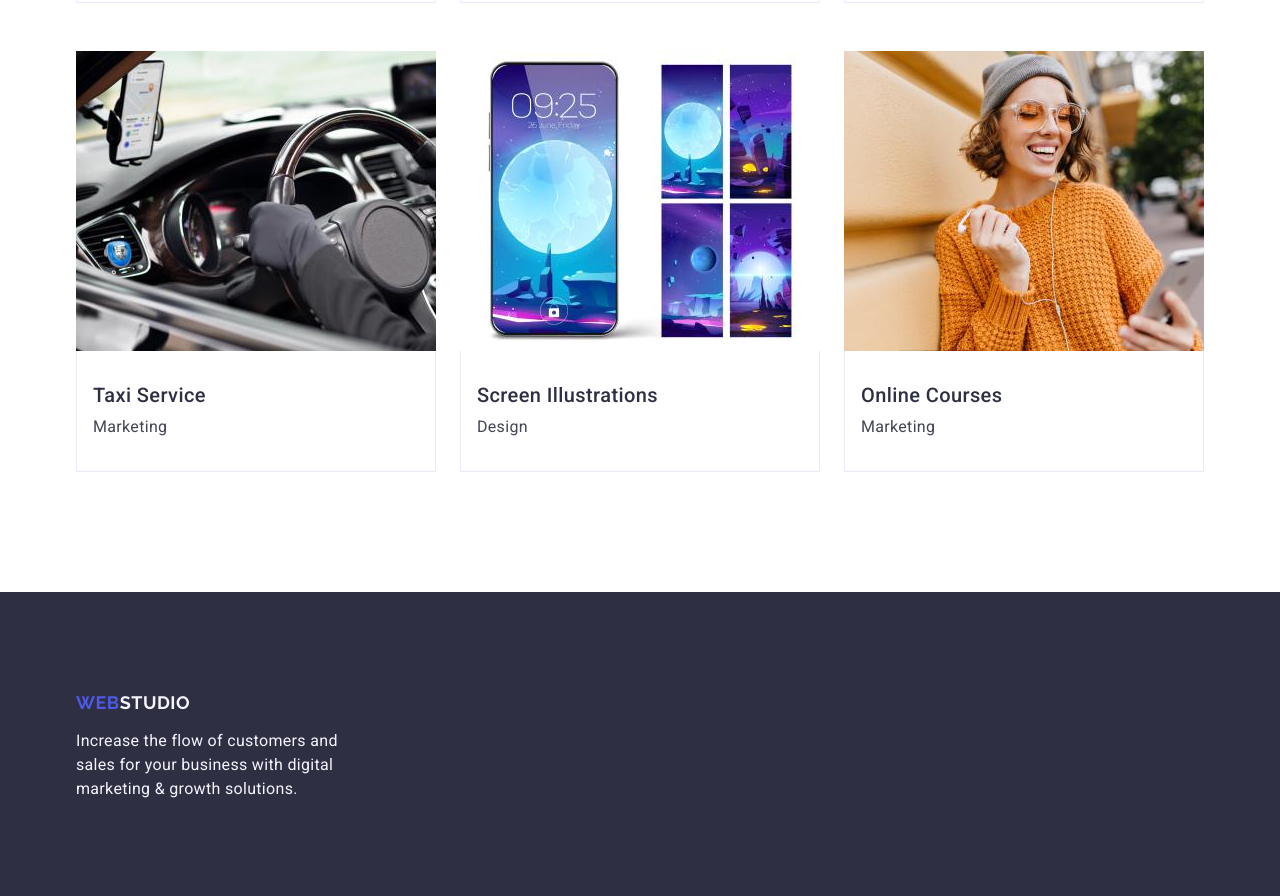
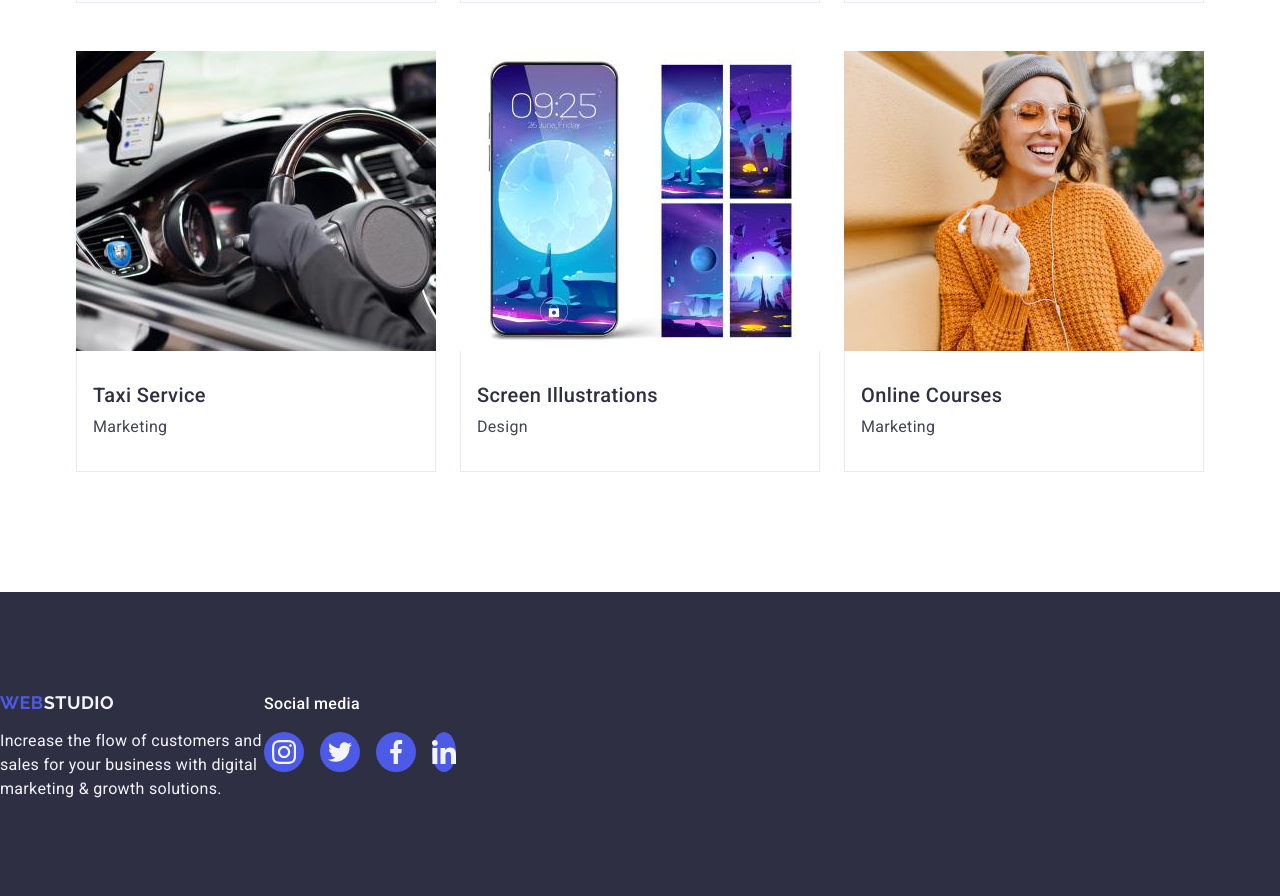
Before and after one commit to Zuzannabujak/goit-markup-hw-04, a plain HTML site: page index.html in a window 1280 px wide. Shown: the part 2583-3479 px from the top of the page. Drawn offline with nearby package versions, Linux system fonts and the light colour scheme; files whose address does not match are found by name.

Commit message:
Update index.html

```diff
--- a/index.html
+++ b/index.html
@@ -359,9 +359,44 @@
                 </section>
             </main>
             <footer class="footer">
-                <div class="container">
+                <div class="foot-container">
+                    <div clas="foot-div">
                 <a href="./index.html" class="logo">Web<span class="logostudio-two">Studio</span></a>
                 <p class="footer-description">Increase the flow of customers and sales for your business with digital marketing & growth solutions.</p>
+            </div>
+            <div class="foot-icon">
+                <p class="socialmedia-paragraph">Social media</p>
+                <ul class="socialmedia-two">
+                    <li class="socialmedia-two-item">
+                        <a href="https://www.instagram.com/" target="_blank" class="sm-link-two">
+                            <svg width="24" height="24" class="sm-icon">
+                                <use href="./images/icons.svg#icon-instagram-2"></use>
+                            </svg>
+                        </a>
+                    </li>
+                    <li class="socialmedia-two-item">
+                        <a href="https://x.com/" target="_blank" class="sm-link-two">
+                            <svg width="24" height="24" class="sm-icon">
+                                <use href="./images/icons.svg#icon-twitter-1"></use>
+                            </svg>
+                        </a>
+                    </li>
+                    <li class="socialmedia-two-item">
+                        <a href="https://www.facebook.com/" target="_blank" class="sm-link-two">
+                            <svg width="24" height="24" class="sm-icon">
+                                <use href="./images/icons.svg#icon-facebook-1"></use>
+                            </svg>
+                        </a>
+                    </li>
+                    <li class="social-media-two-item">
+                        <a href="https://www.linkedin.com/" target="_blank" class="sm-link-two">
+                            <svg width="24" height="24" class="sm-icon">
+                                <use href="./images/icons.svg#icon-linkedin-1"></use>
+                            </svg>
+                        </a>
+                    </li>
+                </ul>
+           </div>
             </div>
             </footer>
         </body>
```
